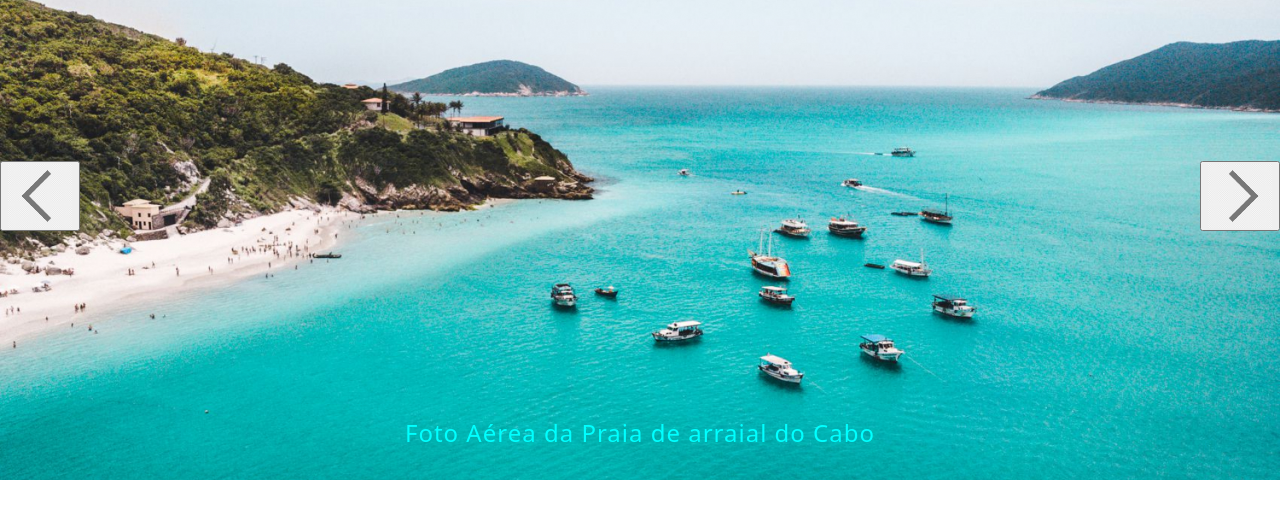
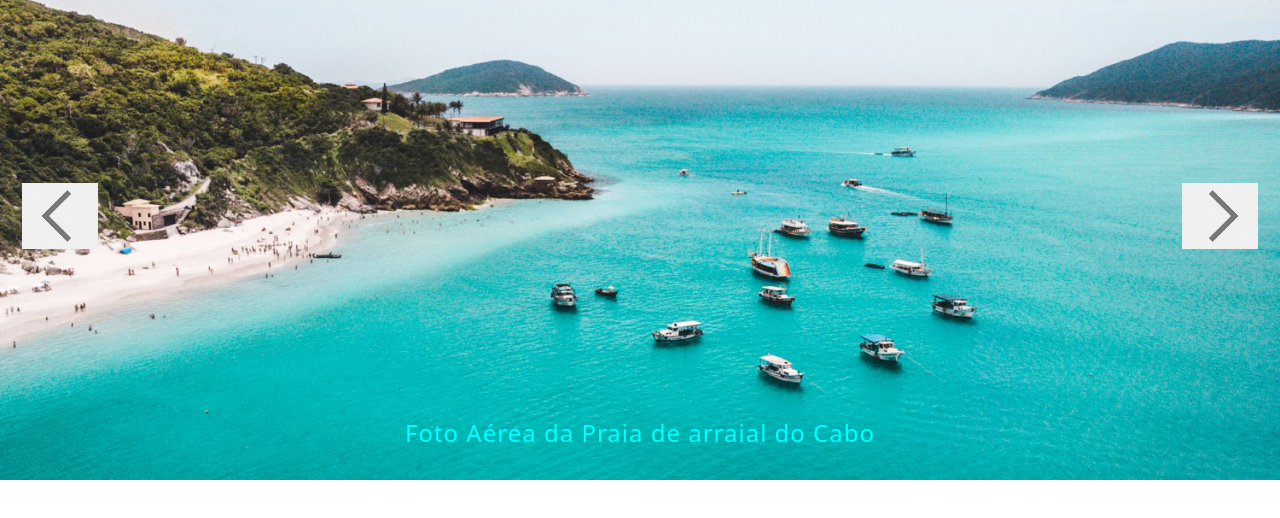
Before and after one commit to MahAzevedo/praia, a React (Vite) app: page / in a window 1280 px wide. Shown: the top 518 px of the page. Built offline with nearby package versions, Linux system fonts and the light colour scheme.

Commit message:
modified:   src/Components/Carousel/Carousel.module.css

```diff
--- a/src/Components/Carousel/Carousel.module.css
+++ b/src/Components/Carousel/Carousel.module.css
@@ -41,14 +41,25 @@ body {}
     letter-spacing: 1px;
     color: aqua;
 }
+
 button {
-    /* opacity: 0; */
+    /* background-color: transparent; */
+    /* margin-top: -18rem; */
+    /* cursor: pointer; */
+    /* justify-content: space-between; */
+    /* display: flex; */
+    /* padding: 22px; */
+    border: none;
+    /* border-radius: 55px; */
 }
 .buttons {
+    border: none;
+    border-radius: 55px;
     margin-top: -18rem;
     cursor: pointer;
     justify-content: space-between;
     display: flex;
+    padding: 22px;
 
     /* z-index: 1000; */
     /* position: relative; */
@@ -80,12 +91,13 @@ button {
 .buttonImgLeft {
     transform: rotate(-180deg);
     width: 8vh;
+    opacity: 0.5;
     border: none;
     background-color: transparent;
-    color: white;
-    opacity: 0.5;
 }
 .buttonImgRight {
     width: 8vh;
     opacity: 0.5;
+    border: none;
+    background-color: transparent;
 }
```
